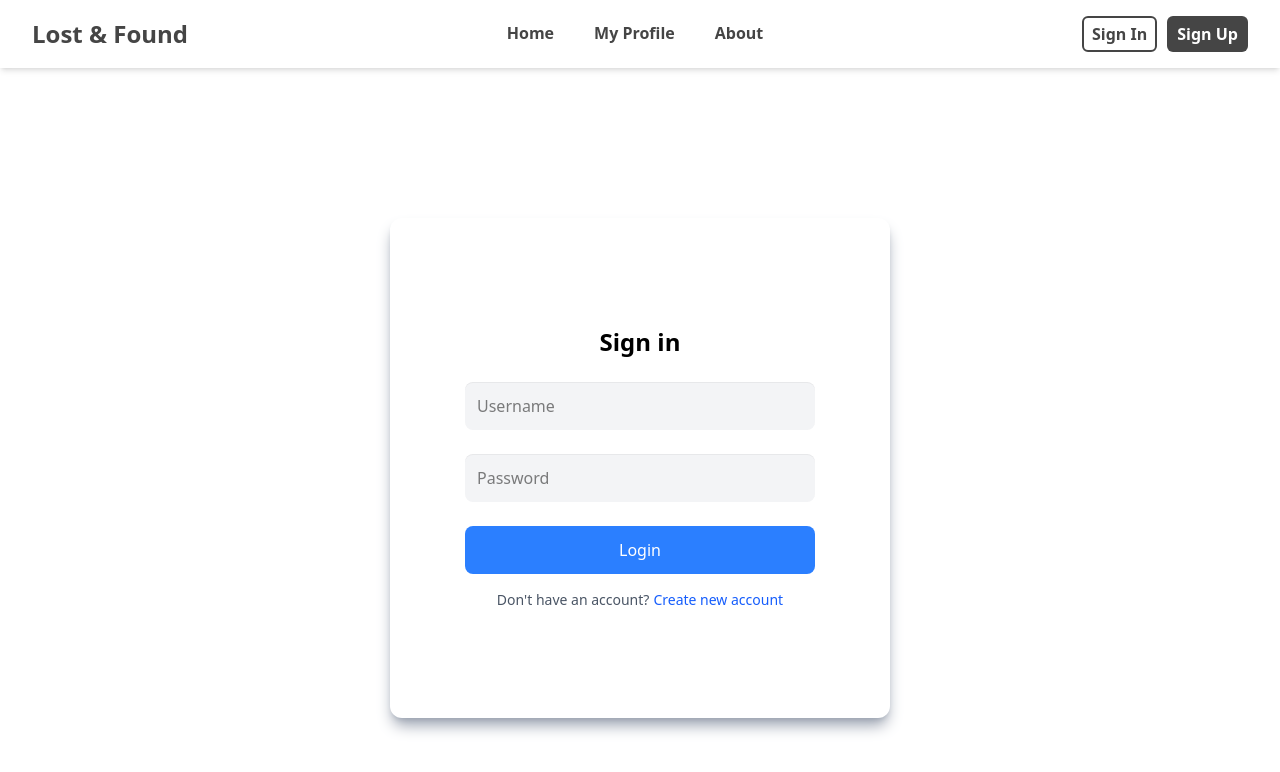
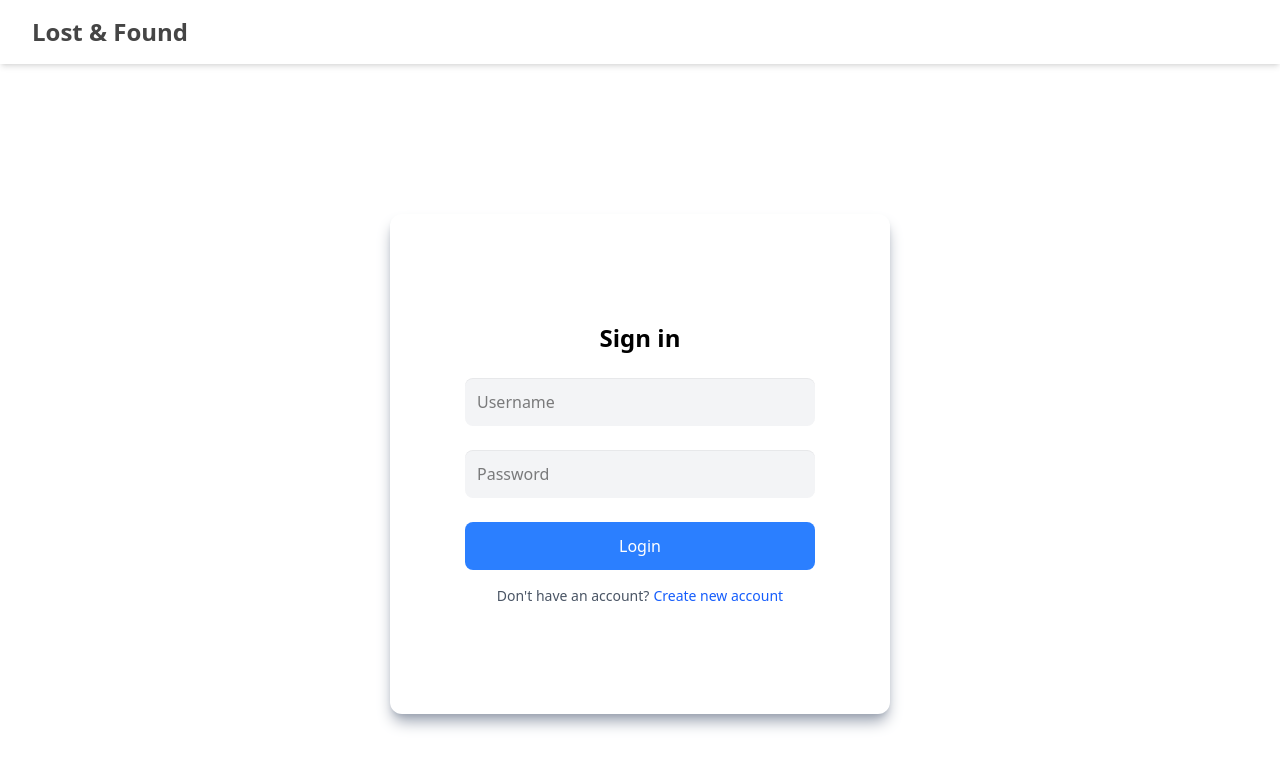
Before and after one commit to mizolf/frontend-restful, a React (Vite) app: page / in a window 1280 px wide. Shown: the top 772 px of the page. Built offline with nearby package versions, Linux system fonts and the light colour scheme.

Commit message:
Edit header component

```diff
--- a/src/components/Header.tsx
+++ b/src/components/Header.tsx
@@ -14,31 +14,28 @@ const Header: React.FC<HeaderProps> = ({isLoggedIn, handleLogout}: HeaderProps)
     <header className='bg-white shadow-md p-4 flex justify-between items-center md:px-8'>
       <h1 className='font-bold text-2xl text-gray cursor-pointer'>Lost & Found</h1>
 
-      <button className='md:hidden' onClick={() => setIsOpen(!isOpen)}>
+      {isLoggedIn && (
+        <>
+          <button className="md:hidden" onClick={() => setIsOpen(!isOpen)}>
             {isOpen ? <X size={28} /> : <Menu size={28} />}
           </button>
 
           <nav className={`absolute md:static top-16 left-0 w-full md:w-auto bg-white md:flex md:items-center md:space-x-10 p-6 md:p-0 shadow-md md:shadow-none transition-all duration-300 ease-in-out ${
             isOpen ? 'block' : 'hidden'
           }`}>
-        <ul className='flex flex-col md:flex-row md:gap-10 text-gray'>
-          <li className='header-item'>Home</li>
-          <li className='header-item'>My Profile</li>
-          <li className='header-item'>About</li>
+            <ul className="flex flex-col md:flex-row md:gap-10 text-gray">
+              <li className="header-item">Home</li>
+              <li className="header-item">My Profile</li>
+              <li className="header-item">About</li>
             </ul>
           </nav>
 
-      {isLoggedIn ? (
           <div className="hidden md:flex profile-icon flex-row items-center">
-          <button className='h-[32px] w-[32px] cursor-pointer' onClick={handleLogout}>
-            <img src="logout.png" alt="Profile"/>
+            <button className="h-[32px] w-[32px] cursor-pointer" onClick={handleLogout}>
+              <img src="logout.png" alt="Profile" />
             </button>
           </div>
-      ) : (
-        <div className='hidden md:flex gap-2.5'>
-          <button className='header-btn-signin'>Sign In</button>
-          <button className='header-btn-signup'>Sign Up</button>
-        </div>
+        </>
       )}
     </header>
   );
```
Lines whose indentation alone changed are shown as unchanged.
